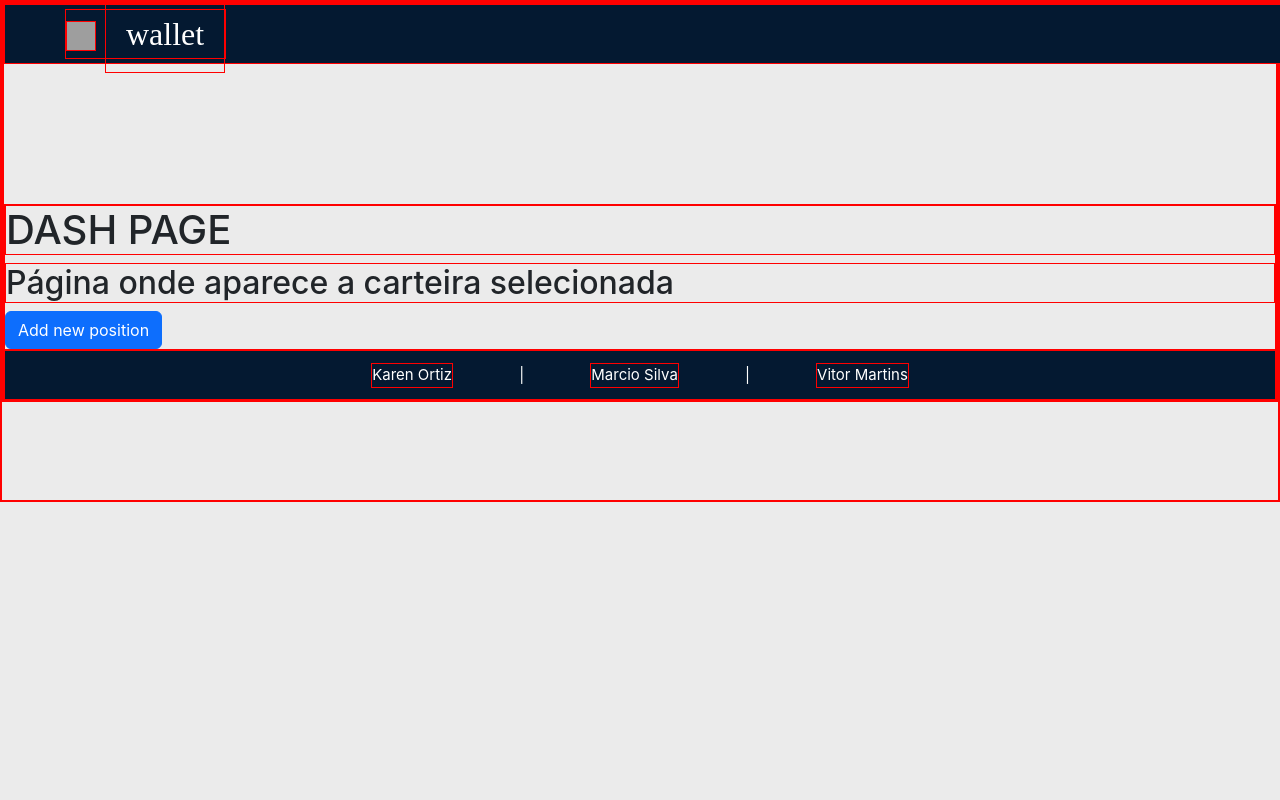
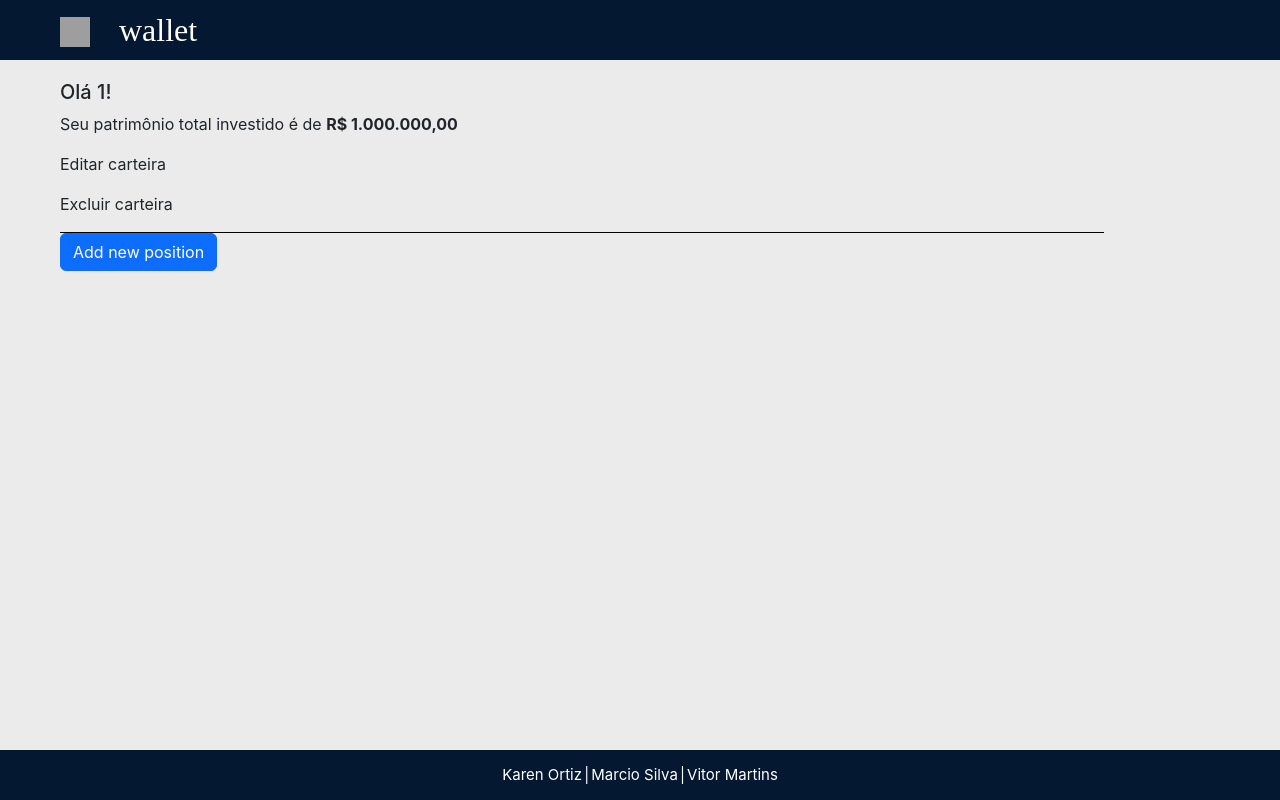
Before and after one commit to msdrum/ironhack-projeto-2, a React (Create React App) app: page /1 in a window 1280 px wide. Built offline with nearby package versions, Linux system fonts and the light colour scheme; no server answers; grey boxes are pictures that could not be loaded; a web font is replaced by a local one.

Commit message:
introducao dash

```diff
--- a/src/App.css
+++ b/src/App.css
@@ -4,7 +4,7 @@
   margin: 0;
   padding: 0;
   box-sizing: border-box;
-  border: 1px solid red;
+  /* border: 1px solid red; */
 }
 
 body {
@@ -16,6 +16,7 @@ body {
   -moz-osx-font-smoothing: grayscale;
   background-color: #ebebeb;
   min-height: 500px;
+  height: 100%;
 }
 
 code {
@@ -158,7 +159,13 @@ code {
 }
 
 .dash-container {
-  margin-top: 200px;
+  padding: 80px 60px;
+}
+
+.olaFulano{
+  border-bottom: 1px solid black;
+  /* position: fixed; */
+  width: 90%;
 }
 
 .footer {
@@ -170,7 +177,11 @@ code {
   color: white;
   justify-content: space-evenly;
   align-items: center;
-  padding: 0px 300px 0;
-
+  padding: 0px 500px 0;
+  position: fixed;
+  border-top: 1px solid #041931;
+  left: 0;
+  bottom: 0;
+  width: 100%;
 
 }
--- a/src/Pages/Dash.js
+++ b/src/Pages/Dash.js
@@ -29,9 +29,12 @@ function Dash() {
 
   return (
     <div className="dash-container">
-      <h1>DASH PAGE</h1>
-      <h2>Página onde aparece a carteira selecionada</h2>
-
+      <div className="olaFulano">
+        <h5>Olá {walletID}!</h5>
+        <p>Seu patrimônio total investido é de <span><b>R$ 1.000.000,00</b></span></p>
+        <p>Editar carteira</p>
+        <p>Excluir carteira</p>
+      </div>
       <ModalNew walletID={walletID} />
 
       {selectedWallet.map((i) => {
--- a/src/Pages/Home.js
+++ b/src/Pages/Home.js
@@ -43,9 +43,9 @@ function Home({ newUser, setNewUser }) {
       >
         <div
           style={{
-            width: "50%",
-            padding: "30px",
-            margin: "0px 60px 0",
+            width: "40%",
+            padding: "50px",
+            margin: "0px 80px 0",
             //backgroundColor: "rgb(225, 232, 230, 0.7)",
             //borderRadius: "30px",
             display: "flex",
@@ -73,9 +73,9 @@ function Home({ newUser, setNewUser }) {
         </div>
         <div
           style={{
-            width: "50%",
-            padding: "30px",
-            margin: "0px 60px 0",
+            width: "40%",
+            padding: "50px",
+            margin: "0px 80px 0",
             //backgroundColor: "rgb(225, 232, 230, 0.7)",
             //borderRadius: "30px",
             display: "flex",
```
